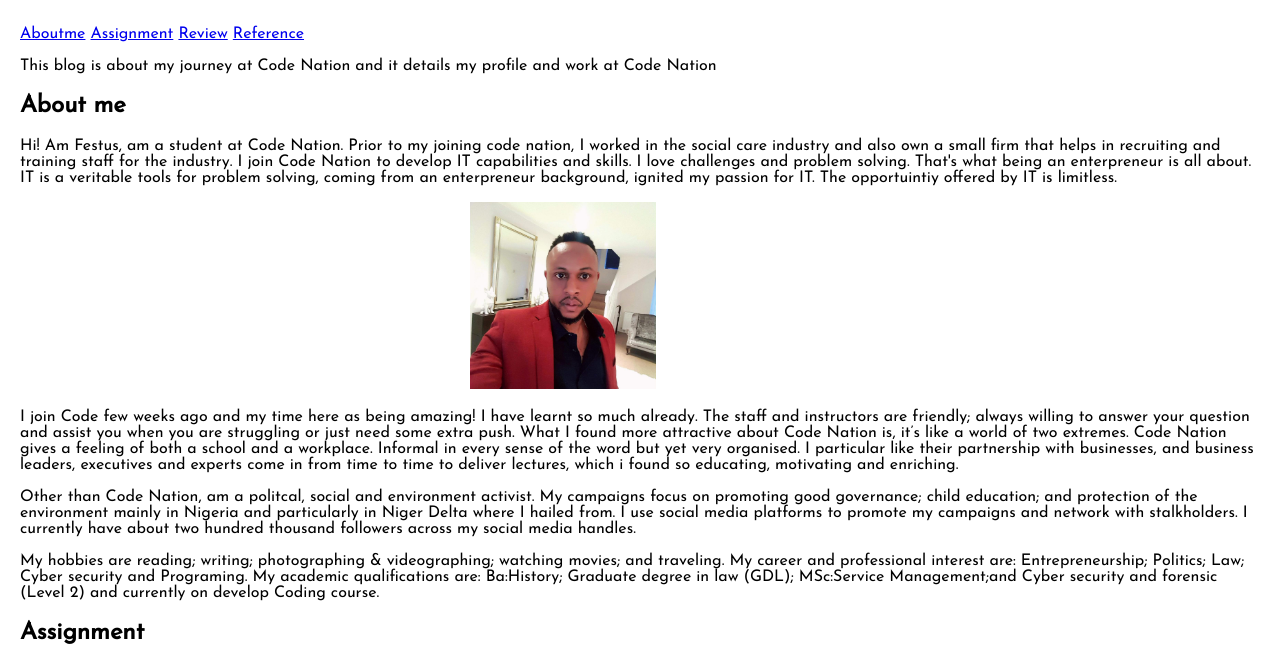
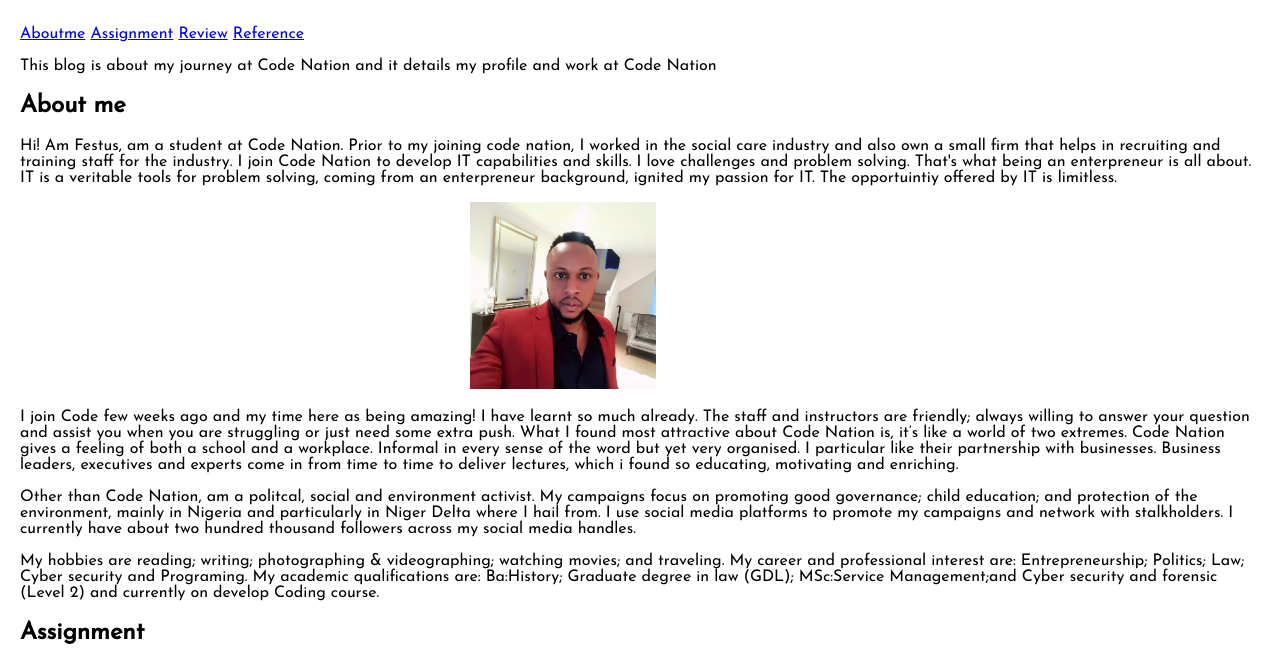
Before and after one commit to kingfestusfarob/festus, a plain HTML site: page index.html in a window 1280 px wide. Shown: the part 142-800 px from the top of the page. Drawn offline with Linux system fonts and the light colour scheme.

Commit message:
save changes

```diff
--- a/index.html
+++ b/index.html
@@ -30,10 +30,10 @@
         <img class="image" src="profilepic.jpeg" alt="MY IMAGE">
     </div>
 
-    <p>I join Code few weeks ago and my time here as being amazing! I have learnt so much already. The staff and instructors are friendly; always willing to answer your question and assist you when you are struggling or just need some extra push. What I found more attractive about Code Nation is, it’s like a world of two extremes. Code Nation gives a feeling of both a school and a workplace. Informal in every sense of the word but yet very organised. I particular like their partnership with businesses, and  business leaders, executives and experts come in from time to time to deliver lectures, which i found so educating, motivating and enriching.
+    <p>I join Code few weeks ago and my time here as being amazing! I have learnt so much already. The staff and instructors are friendly; always willing to answer your question and assist you when you are struggling or just need some extra push. What I found most attractive about Code Nation is, it’s like a world of two extremes. Code Nation gives a feeling of both a school and a workplace. Informal in every sense of the word but yet very organised. I particular like their partnership with businesses. Business leaders, executives and experts come in from time to time to deliver lectures, which i found so educating, motivating and enriching.
     </p>
 
-    <p>Other than Code Nation, am a politcal, social and environment activist. My campaigns focus on promoting good governance; child education; and protection of the environment mainly in Nigeria and particularly in Niger Delta where I hailed from. I use social media platforms to promote my campaigns and network with stalkholders. I currently have about two hundred thousand followers across my social media handles.
+    <p>Other than Code Nation, am a politcal, social and environment activist. My campaigns focus on promoting good governance; child education; and protection of the environment, mainly in Nigeria and particularly in Niger Delta where I hail from. I use social media platforms to promote my campaigns and network with stalkholders. I currently have about two hundred thousand followers across my social media handles.
     </p>
 
     <p>My hobbies are reading; writing; photographing & videographing; watching movies; and traveling.
```
